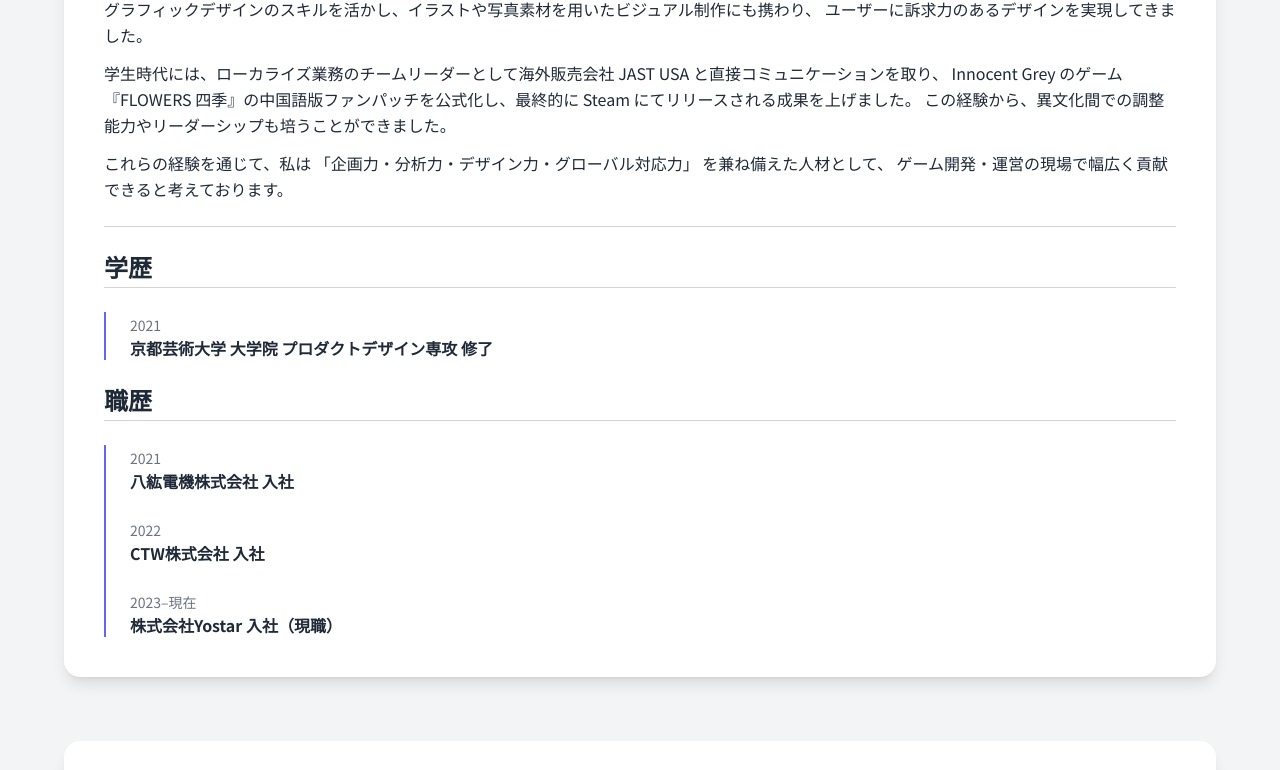
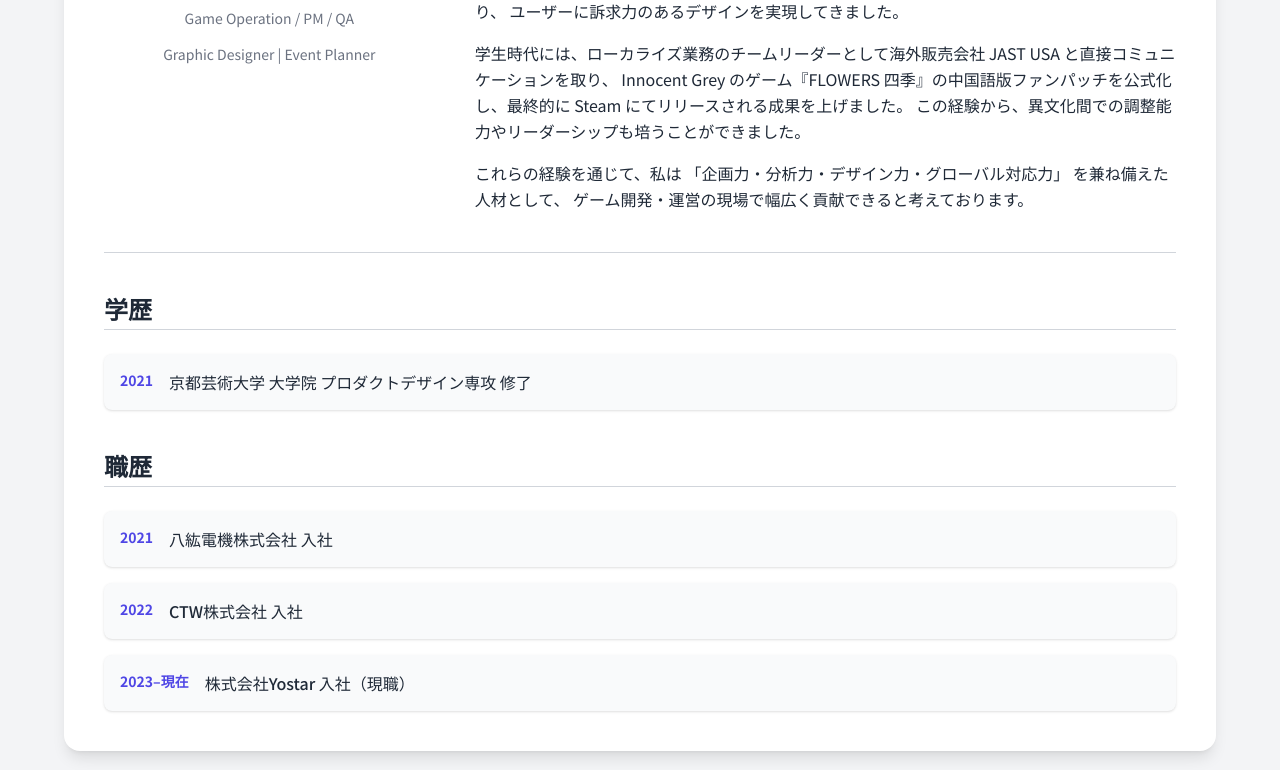
Before and after one commit to kyoushingi-lab/MYMYMY, a plain HTML site: page index.html in a window 1280 px wide. Shown: the part 1222-1992 px from the top of the page. Drawn offline with nearby package versions, Linux system fonts and the light colour scheme.

Commit message:
Update index.html

```diff
--- a/index.html
+++ b/index.html
@@ -71,16 +71,23 @@
 
   <main class="mt-20 space-y-16 max-w-6xl mx-auto">
 
-<!-- 1. 自己紹介 -->
-<section id="about" class="bg-white dark:bg-gray-800 shadow-lg rounded-2xl p-6 md:p-10 space-y-6" data-aos="fade-up">
-  <h2 class="text-3xl font-bold mb-6 border-b-2 pb-2 border-indigo-500 dark:border-indigo-400">1. 自己紹介</h2>
+<!-- 自己紹介 -->
+<section id="about" class="bg-white dark:bg-gray-800 shadow-lg rounded-2xl p-10" data-aos="fade-up">
+  <h2 class="text-3xl font-bold mb-10 border-b-2 pb-2 border-indigo-500 dark:border-indigo-400">1. 自己紹介</h2>
 
-  <!-- 名前 -->
+  <!-- 🔹 左右分栏 -->
+  <div class="grid md:grid-cols-3 gap-10 items-start">
+
+    <!-- 左侧：基本信息 -->
+    <div class="md:col-span-1 text-center space-y-4">
+      <img src="cat.jpg" alt="YE XINXI" class="w-40 h-40 rounded-full mx-auto shadow-lg object-cover border-4 border-indigo-200 dark:border-indigo-600">
       <p class="text-2xl font-bold tracking-wide">YE XINXI</p>
-  <p class="text-sm text-gray-500 dark:text-gray-400">Game Operation / PM / QA | Graphic Designer | Event Planner</p>
+      <p class="text-sm text-gray-500 dark:text-gray-400">Game Operation / PM / QA</p>
+      <p class="text-sm text-gray-500 dark:text-gray-400">Graphic Designer | Event Planner</p>
+    </div>
 
-  <!-- 自己PR -->
-  <div class="space-y-3 text-base leading-relaxed">
+    <!-- 右侧：PR文 -->
+    <div class="md:col-span-2 space-y-4 text-base leading-relaxed">
       <p>
         私はゲーム業界において、企画・開発・運営のプロジェクトマネジメントを中心に幅広い経験を積んでまいりました。
         全体計画の策定、進捗管理、課題解決やリソース管理を通じて、プロジェクトを円滑に推進してきました。
@@ -104,38 +111,39 @@
         ゲーム開発・運営の現場で幅広く貢献できると考えております。
       </p>
     </div>
+  </div>
 
   <!-- 🔹 分隔线 -->
   <hr class="my-10 border-gray-300 dark:border-gray-600">
 
   <!-- 学歴 -->
-  <h3 class="text-2xl font-bold mb-4 border-b pb-1 border-gray-300 dark:border-gray-600">学歴</h3>
-  <div class="relative border-l-2 border-indigo-500 dark:border-indigo-400 pl-6 space-y-4 mb-10">
-    <div>
-      <span class="text-sm text-gray-500">2021</span>
-      <p class="font-semibold">京都芸術大学 大学院 プロダクトデザイン専攻 修了</p>
+  <h3 class="text-2xl font-bold mb-6 border-b pb-1 border-gray-300 dark:border-gray-600">学歴</h3>
+  <div class="space-y-4">
+    <div class="flex items-start space-x-4 p-4 bg-gray-50 dark:bg-gray-700 rounded-lg shadow">
+      <span class="text-sm text-indigo-600 dark:text-indigo-300 font-semibold">2021</span>
+      <p class="font-medium">京都芸術大学 大学院 プロダクトデザイン専攻 修了</p>
     </div>
   </div>
 
   <!-- 職歴 -->
-  <h3 class="text-2xl font-bold mb-4 border-b pb-1 border-gray-300 dark:border-gray-600">職歴</h3>
-  <div class="relative border-l-2 border-indigo-500 dark:border-indigo-400 pl-6 space-y-6">
-    <div>
-      <span class="text-sm text-gray-500">2021</span>
-      <p class="font-semibold">八紘電機株式会社 入社</p>
+  <h3 class="text-2xl font-bold mt-10 mb-6 border-b pb-1 border-gray-300 dark:border-gray-600">職歴</h3>
+  <div class="space-y-4">
+    <div class="flex items-start space-x-4 p-4 bg-gray-50 dark:bg-gray-700 rounded-lg shadow">
+      <span class="text-sm text-indigo-600 dark:text-indigo-300 font-semibold">2021</span>
+      <p class="font-medium">八紘電機株式会社 入社</p>
     </div>
-    <div>
-      <span class="text-sm text-gray-500">2022</span>
-      <p class="font-semibold">CTW株式会社 入社</p>
+    <div class="flex items-start space-x-4 p-4 bg-gray-50 dark:bg-gray-700 rounded-lg shadow">
+      <span class="text-sm text-indigo-600 dark:text-indigo-300 font-semibold">2022</span>
+      <p class="font-medium">CTW株式会社 入社</p>
     </div>
-    <div>
-      <span class="text-sm text-gray-500">2023–現在</span>
-      <p class="font-semibold">株式会社Yostar 入社（現職）</p>
+    <div class="flex items-start space-x-4 p-4 bg-gray-50 dark:bg-gray-700 rounded-lg shadow">
+      <span class="text-sm text-indigo-600 dark:text-indigo-300 font-semibold">2023–現在</span>
+      <p class="font-medium">株式会社Yostar 入社（現職）</p>
     </div>
   </div>
 </section>
 
-    <!-- 3. 作品展示 -->
+    <!-- 作品展示 -->
     <section id="portfolio" class="bg-white dark:bg-gray-800 shadow-lg rounded-2xl p-8" data-aos="fade-up">
       <h2 class="text-3xl font-bold mb-6 border-b-2 pb-2 border-indigo-500 dark:border-indigo-400">3. 作品展示</h2>
       <h3 class="text-2xl font-semibold mb-6 text-indigo-600 dark:text-indigo-400">PCゲーム《FLOWERS》ローカライズプロジェクト</h3>
@@ -163,7 +171,7 @@
       </div>
     </section>
 
-   <!-- 4. 使用ツール -->
+   <!-- 使用ツール -->
 <section id="tools" class="bg-gray-50 dark:bg-gray-700 shadow-lg rounded-2xl p-10" data-aos="fade-up">
   <h2 class="text-3xl font-bold mb-10 border-b-2 pb-2 border-indigo-500 dark:border-indigo-400">4. 使用ツール</h2>
   <div class="grid grid-cols-2 md:grid-cols-5 gap-8 text-center">
@@ -190,7 +198,7 @@
   </div>
 </section>
 
-    <!-- 5. 私について -->
+    <!-- 私について -->
     <section id="me" class="bg-white dark:bg-gray-800 shadow-lg rounded-2xl p-8" data-aos="fade-up">
       <h2 class="text-3xl font-bold mb-6 border-b-2 pb-2 border-indigo-500 dark:border-indigo-400">5. 私について</h2>
       <div class="mb-10">
@@ -218,7 +226,7 @@
       </div>
     </section>
 
-    <!-- 6. お問い合わせ -->
+    <!-- お問い合わせ -->
     <section id="contact" class="bg-gray-50 dark:bg-gray-700 shadow-lg rounded-2xl p-8" data-aos="fade-up">
       <h2 class="text-3xl font-bold mb-6 border-b-2 pb-2 border-indigo-500 dark:border-indigo-400">6. お問い合わせ</h2>
       <div class="flex items-center space-x-3">
```
Lines whose indentation alone changed are shown as unchanged.
